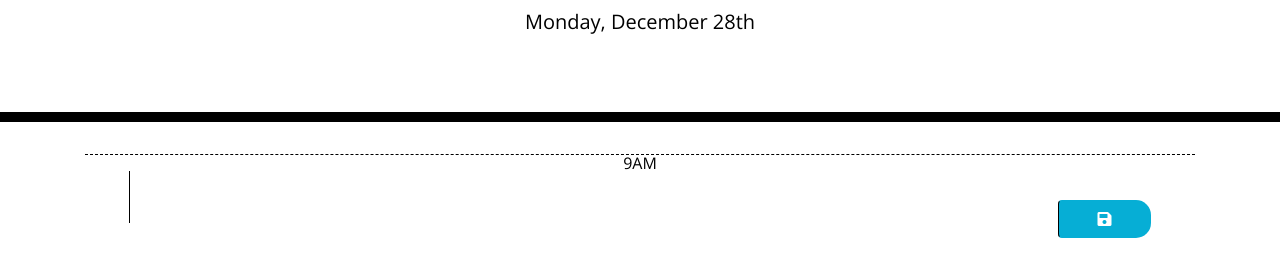
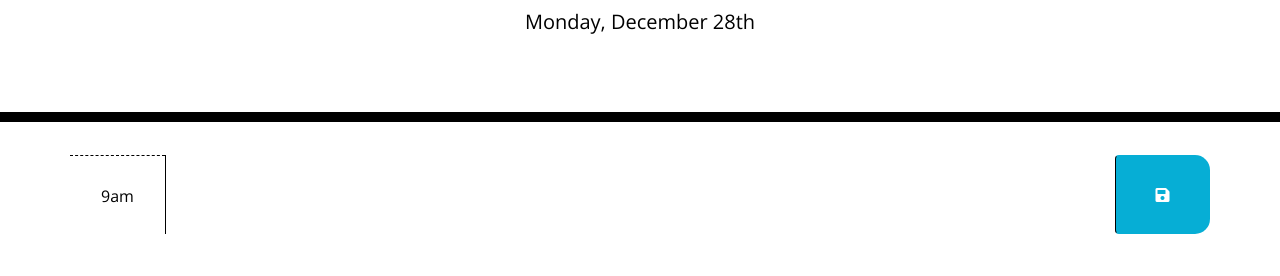
Before and after one commit to codehawkeye/day_planner, a plain HTML site: page index 2.html in a window 1280 px wide. Shown: the part 182-458 px from the top of the page. Drawn offline with nearby package versions, Linux system fonts and the light colour scheme.

Commit message:
changed syntex to bring 9am on the side of time block

```diff
--- a/index 2.html
+++ b/index 2.html
@@ -18,7 +18,7 @@
       href="https://fonts.googleapis.com/css?family=Open+Sans&display=swap"
       rel="stylesheet"
     />
-    <link rel="stylesheet" href="style.css" />
+    <link rel="stylesheet" href="style.css"/>
     <title>Work Day Scheduler</title>
   </head>
 
@@ -30,15 +30,15 @@
     </header>
     <div class="container">
       <!-- Timeblocks go here -->
-      <div id="hour-9" class="=row time-block">
-        <div class="=col-md-1 hour">
-          9AM
+      <div id="hour-9" class="row time-block">
+        <div class="col-md-1 hour">
+          9am
         </div>
-        <textarea class="col-md-10 discription">
-        </textarea>
-        <button class="btn saveBtn col-md-1"><i class="fas fa-save"></i></button>
-      </div>
-    </div>
+        <textarea class="col-md-10 description"></textarea><button class="btn saveBtn col-md-1"><i class=" fas fa-save"></i></button>
+
+
+
+
 
     <script src="https://code.jquery.com/jquery-3.4.1.min.js"></script>
     <script src="https://cdnjs.cloudflare.com/ajax/libs/moment.js/2.24.0/moment.min.js"></script>
--- a/script.js
+++ b/script.js
@@ -18,6 +18,7 @@ $("#currentDay").text(moment().format("dddd, MMMM Do"))
     var blockHour = parseInt($(this).attr("id").split("-")[1]);
 
 //    check to see if currentHour is greater > or < blockHour
+
 // add CSS classes according to time
     $(this).addClass("past");
     $(this).addClass("present");
```
